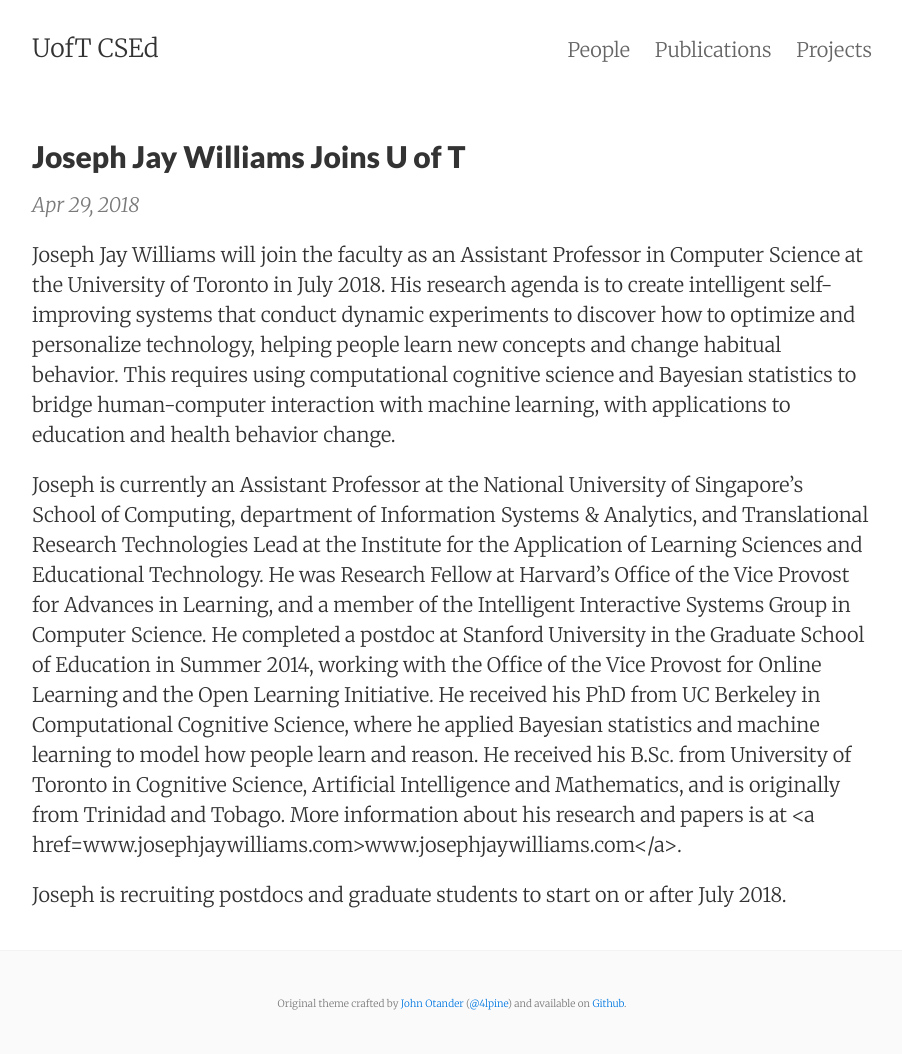
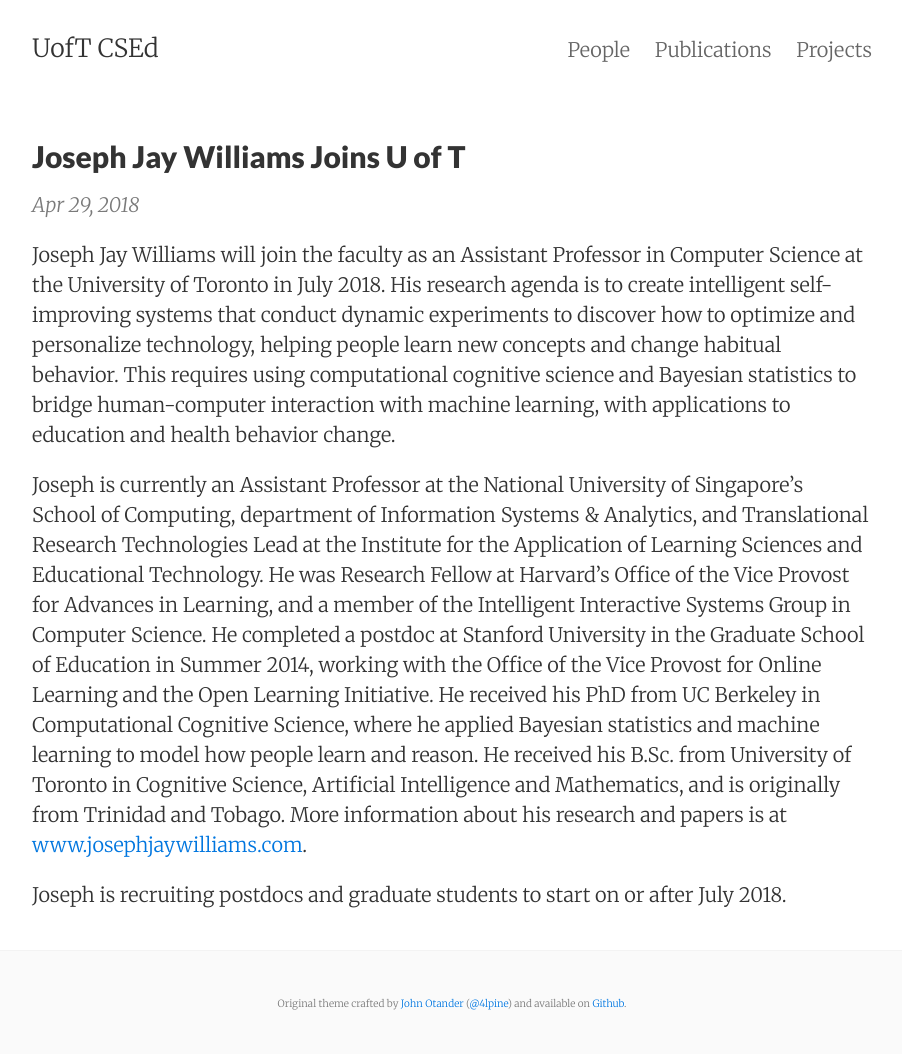
Before and after one commit to uoftcsed/uoftcsed.github.io, a Jekyll site: the page built from _posts/2018-04-30-williams.md, in a window 1280 px wide. Shown: the whole page, without its empty margins (188-1090 px from the left). Built offline with Jekyll 4.4.1, drawn with Linux system fonts in a browser that asks for light colours.

Commit message:
Fixing broken link

```diff
--- a/_posts/2018-04-30-williams.md
+++ b/_posts/2018-04-30-williams.md
@@ -8,6 +8,6 @@
 
 Joseph Jay Williams will join the faculty as an Assistant Professor in Computer Science at the University of Toronto in July 2018. His research agenda is to create intelligent self-improving systems that conduct dynamic experiments to discover how to optimize and personalize technology, helping people learn new concepts and change habitual behavior. This requires using computational cognitive science and Bayesian statistics to bridge human-computer interaction with machine learning, with applications to education and health behavior change.
 
-Joseph is currently an Assistant Professor at the National University of Singapore's School of Computing, department of Information Systems & Analytics, and Translational Research Technologies Lead at the Institute for the Application of Learning Sciences and Educational Technology. He was Research Fellow at Harvard's Office of the Vice Provost for Advances in Learning, and a member of the Intelligent Interactive Systems Group in Computer Science. He completed a postdoc at Stanford University in the Graduate School of Education in Summer 2014, working with the Office of the Vice Provost for Online Learning and the Open Learning Initiative. He received his PhD from UC Berkeley in Computational Cognitive Science, where he applied Bayesian statistics and machine learning to model how people learn and reason. He received his B.Sc. from University of Toronto in Cognitive Science, Artificial Intelligence and Mathematics, and is originally from Trinidad and Tobago. More information about his research and papers is at <a href=www.josephjaywilliams.com>www.josephjaywilliams.com</a>.
+Joseph is currently an Assistant Professor at the National University of Singapore's School of Computing, department of Information Systems & Analytics, and Translational Research Technologies Lead at the Institute for the Application of Learning Sciences and Educational Technology. He was Research Fellow at Harvard's Office of the Vice Provost for Advances in Learning, and a member of the Intelligent Interactive Systems Group in Computer Science. He completed a postdoc at Stanford University in the Graduate School of Education in Summer 2014, working with the Office of the Vice Provost for Online Learning and the Open Learning Initiative. He received his PhD from UC Berkeley in Computational Cognitive Science, where he applied Bayesian statistics and machine learning to model how people learn and reason. He received his B.Sc. from University of Toronto in Cognitive Science, Artificial Intelligence and Mathematics, and is originally from Trinidad and Tobago. More information about his research and papers is at <a href="www.josephjaywilliams.com">www.josephjaywilliams.com</a>.
 
 Joseph is recruiting postdocs and graduate students to start on or after July 2018.
```
